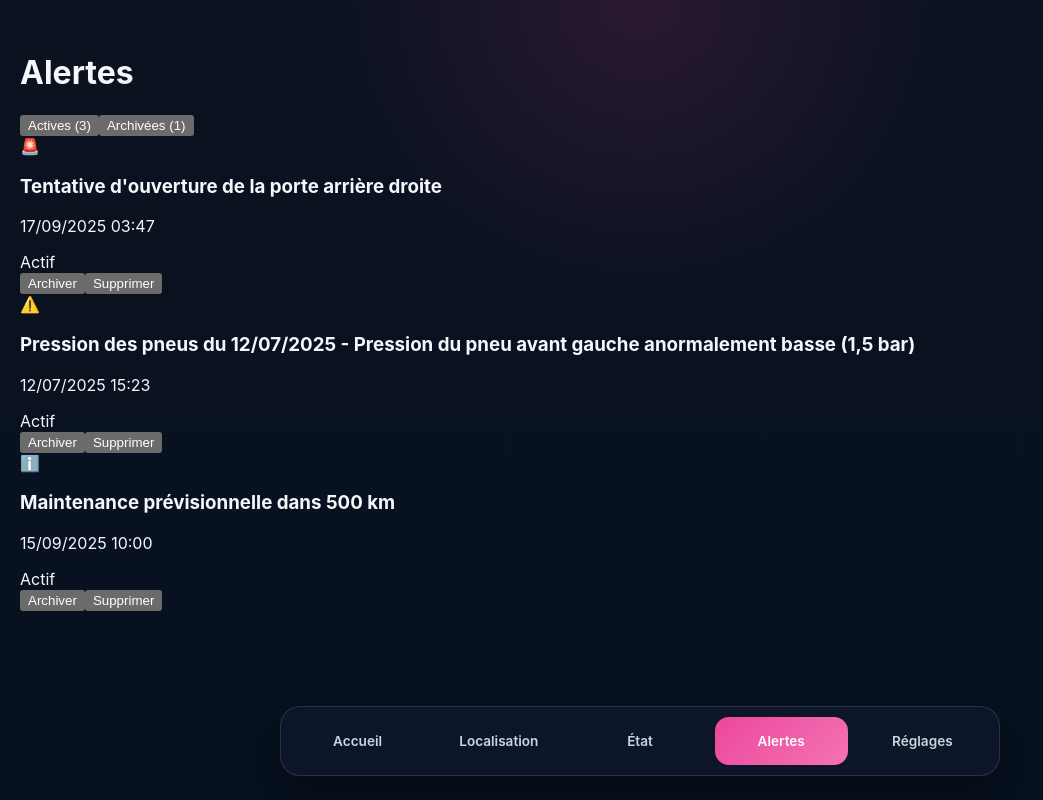
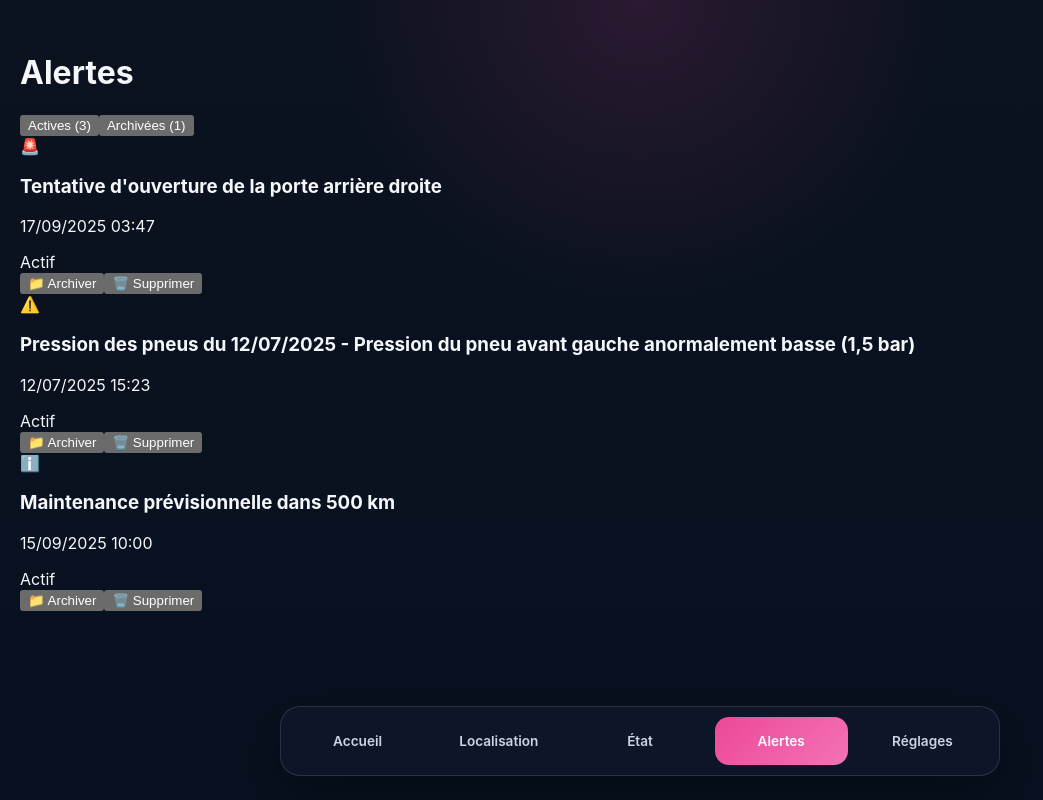
Before and after one commit to Luluberlu200/GuardDrive_Projet, a React (Vite) app in the folder GuardDrive/: page /alertes in a window 1280 px wide. Shown: the whole page, without its empty margins (0-1043 px from the left). Built offline with nearby package versions, Linux system fonts and the light colour scheme.

Commit message:
feat: enhance alert action buttons with icons and modern styling

```diff
--- a/GuardDrive/src/components/alerts/AlertActions.tsx
+++ b/GuardDrive/src/components/alerts/AlertActions.tsx
@@ -24,14 +24,14 @@ export function AlertActions({
         onClick={() => onArchive(alertId)}
         title={isArchivedView ? "Remettre cette alerte en active" : "Archiver cette alerte"}
       >
-        {isArchivedView ? "Désarchiver" : "Archiver"}
+        📁 {isArchivedView ? "Désarchiver" : "Archiver"}
       </button>
       <button
         className="btn btn-danger"
         onClick={handleDeleteClick}
         title="Supprimer définitivement"
       >
-        Supprimer
+        🗑️ Supprimer
       </button>
     </div>
   );
--- a/GuardDrive/src/styles/alerts.css
+++ b/GuardDrive/src/styles/alerts.css
@@ -228,27 +228,56 @@
   transition: all 0.2s ease;
   flex: 1;
   min-width: 100px;
+  display: flex;
+  align-items: center;
+  justify-content: center;
+  gap: 6px;
+}
+
+.btn:hover {
+  transform: translateY(-1px);
+  box-shadow: 0 4px 12px rgba(0, 0, 0, 0.15);
+}
+
+.btn:active {
+  transform: scale(0.98);
 }
 
 .btn-secondary {
-  background-color: rgba(148, 163, 184, 0.1);
+  background: linear-gradient(135deg, rgba(148, 163, 184, 0.1) 0%, rgba(148, 163, 184, 0.05) 100%);
   color: #cbd5e1;
-  border: 1px solid rgba(148, 163, 184, 0.2);
+  border: 1px solid rgba(148, 163, 184, 0.3);
+  backdrop-filter: blur(8px);
+}
+
+.btn-secondary:hover {
+  background: linear-gradient(135deg, rgba(34, 197, 94, 0.1) 0%, rgba(34, 197, 94, 0.05) 100%);
+  color: #22c55e;
+  border-color: rgba(34, 197, 94, 0.4);
+  box-shadow: 0 4px 12px rgba(34, 197, 94, 0.2);
 }
 
 .btn-secondary:active {
-  background-color: rgba(148, 163, 184, 0.2);
+  background: rgba(34, 197, 94, 0.15);
   transform: scale(0.98);
 }
 
 .btn-danger {
-  background-color: rgba(239, 68, 68, 0.1);
+  background: linear-gradient(135deg, rgba(239, 68, 68, 0.1) 0%, rgba(239, 68, 68, 0.05) 100%);
   color: #ef4444;
-  border: 1px solid rgba(239, 68, 68, 0.2);
+  border: 1px solid rgba(239, 68, 68, 0.3);
+  backdrop-filter: blur(8px);
+}
+
+.btn-danger:hover {
+  background: linear-gradient(135deg, rgba(239, 68, 68, 0.2) 0%, rgba(239, 68, 68, 0.1) 100%);
+  color: #dc2626;
+  border-color: rgba(239, 68, 68, 0.5);
+  box-shadow: 0 4px 12px rgba(239, 68, 68, 0.3);
 }
 
 .btn-danger:active {
-  background-color: rgba(239, 68, 68, 0.2);
+  background: rgba(239, 68, 68, 0.25);
   transform: scale(0.98);
 }
 
```
